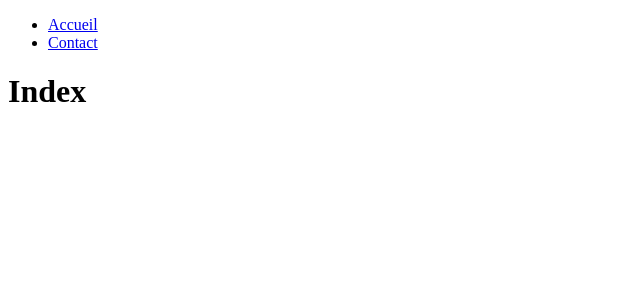
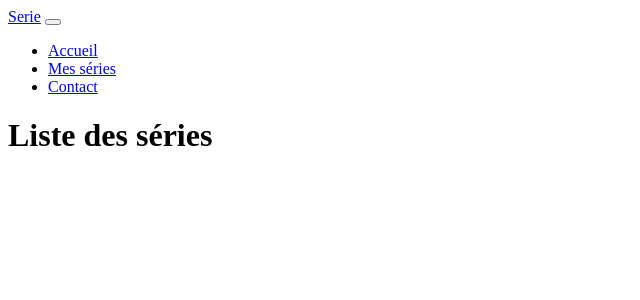
Before and after one commit to pjehan/eni-edwm2203b-series, a Symfony app: template templates/serie/index.html.twig in a window 1280 px wide. Shown: the top 300 px of the page, without its empty margins (0-640 px from the left). Run offline with Twig, Linux system fonts and the light colour scheme; the template is opened without the code that fills it, so the values that code supplies are empty; some libraries are stand-ins or nearby versions.

Commit message:
Affichage de la liste des séries et de la page de détails

```diff
--- a/templates/base.html.twig
+++ b/templates/base.html.twig
@@ -14,17 +14,30 @@
         {% endblock %}
     </head>
     <body>
-        <nav>
-            <ul>
-                <li>
-                    <a href="{{ path('homepage') }}">Accueil</a>
-                </li>
-                <li>
-                    <a href="{{ path('contact') }}">Contact</a>
-                </li>
-            </ul>
+        <nav class="navbar navbar-expand-lg bg-light">
+            <div class="container">
+                <a class="navbar-brand" href="#">Serie</a>
+                <button class="navbar-toggler" type="button" data-bs-toggle="collapse" data-bs-target="#navbarSupportedContent" aria-controls="navbarSupportedContent" aria-expanded="false" aria-label="Toggle navigation">
+                    <span class="navbar-toggler-icon"></span>
+                </button>
+                <div class="collapse navbar-collapse" id="navbarSupportedContent">
+                    <ul class="navbar-nav me-auto mb-2 mb-lg-0">
+                        <li class="nav-item">
+                            <a class="nav-link active" aria-current="page" href="{{ path('homepage') }}">Accueil</a>
+                        </li>
+                        <li class="nav-item">
+                            <a class="nav-link" href="{{ path('serie_index') }}">Mes séries</a>
+                        </li>
+                        <li class="nav-item">
+                            <a class="nav-link" href="{{ path('contact') }}">Contact</a>
+                        </li>
+                    </ul>
+                </div>
+            </div>
         </nav>
 
-        {% block body %}{% endblock %}
+        <main class="container">
+            {% block body %}{% endblock %}
+        </main>
     </body>
 </html>
--- a/templates/serie/index.html.twig
+++ b/templates/serie/index.html.twig
@@ -3,6 +3,16 @@
 {% block title %}Liste des séries{% endblock %}
 
 {% block body %}
-    <h1>Index</h1>
-    {# TODO: Afficher la liste des séries #}
+    <h1>Liste des séries</h1>
+
+    <section>
+        {% for serie in series %}
+            <article>
+                <h2>{{ serie.name }}</h2>
+                <a href="{{ path('serie_show', {'id': serie.id}) }}" class="btn btn-primary">
+                    Voir plus
+                </a>
+            </article>
+        {% endfor %}
+    </section>
 {% endblock %}
--- a/templates/serie/show.html.twig
+++ b/templates/serie/show.html.twig
@@ -3,6 +3,5 @@
 {% block title %}Détails d'une série{% endblock %}
 
 {% block body %}
-    <h1>Show</h1>
-    {# TODO: Afficher les détails d'une série #}
+    <h1>{{ serie.name }}</h1>
 {% endblock %}
```
Also changed, not shown: src/Controller/SerieController.php (+11 -6 lines), templates/main/index.html.twig (+1 -14 lines).
